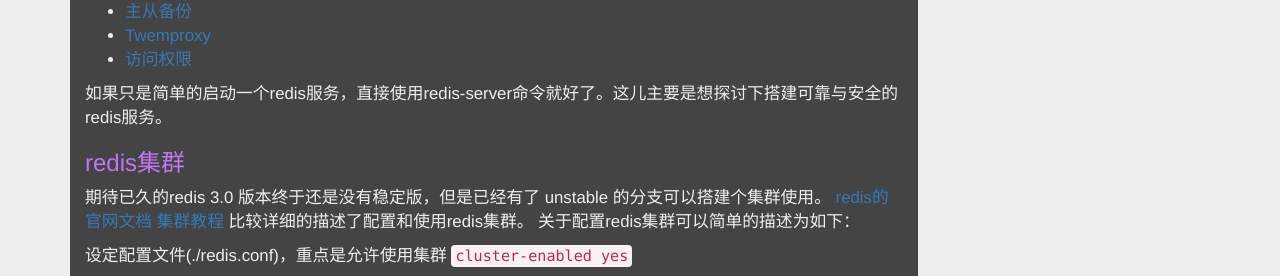
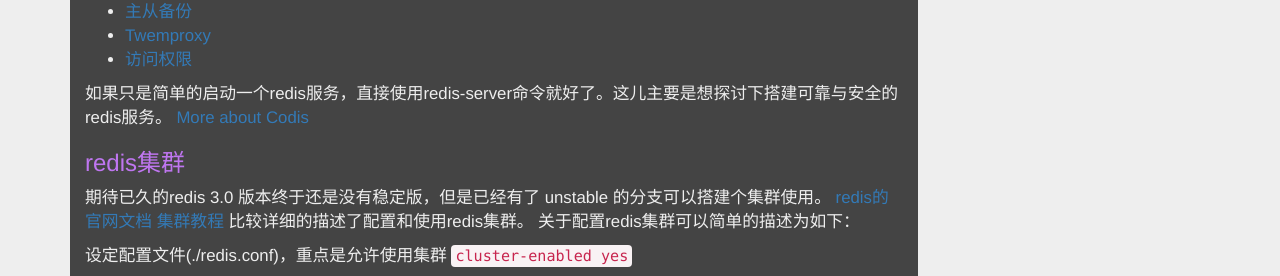
Before and after one commit to jgj1986/jgj1986.github.io, a Jekyll site: the page built from _posts/bigdata/2015-01-07-redis服务搭建.md, in a window 1280 px wide and 900 px high. Shown: the part 131-407 px from the top of the window. Built offline with Jekyll 4.4.1, drawn with Linux system fonts in a browser that asks for light colours; nearby versions of some CDN libraries; comment, search, counter and statistics services are not loaded.

Commit message:
update redis
Signed-off-by: guojun.jin <guojun.jin@chukong-inc.com>

```diff
--- a/_posts/bigdata/2015-01-07-redis服务搭建.md
+++ b/_posts/bigdata/2015-01-07-redis服务搭建.md
@@ -10,6 +10,7 @@
 {:toc}
 
 如果只是简单的启动一个redis服务，直接使用redis-server命令就好了。这儿主要是想探讨下搭建可靠与安全的redis服务。
+[More about Codis](http://blog.woshifengzi.com/2015/11/13/codis.html){:target="_blank"}
 
 ###redis集群
 期待已久的redis 3.0 版本终于还是没有稳定版，但是已经有了 unstable 的分支可以搭建个集群使用。
```
